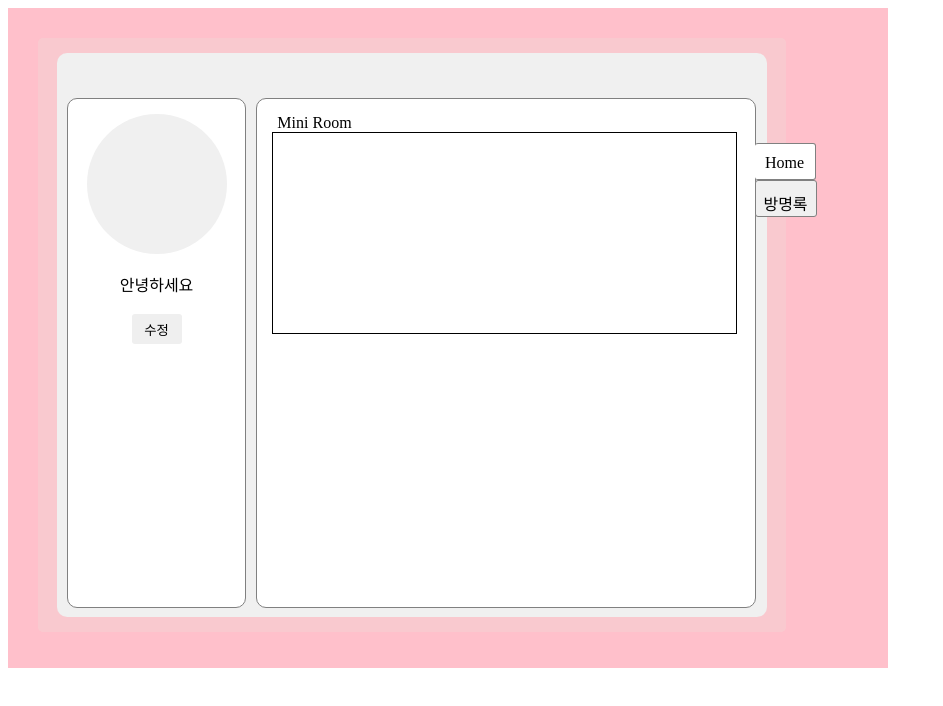
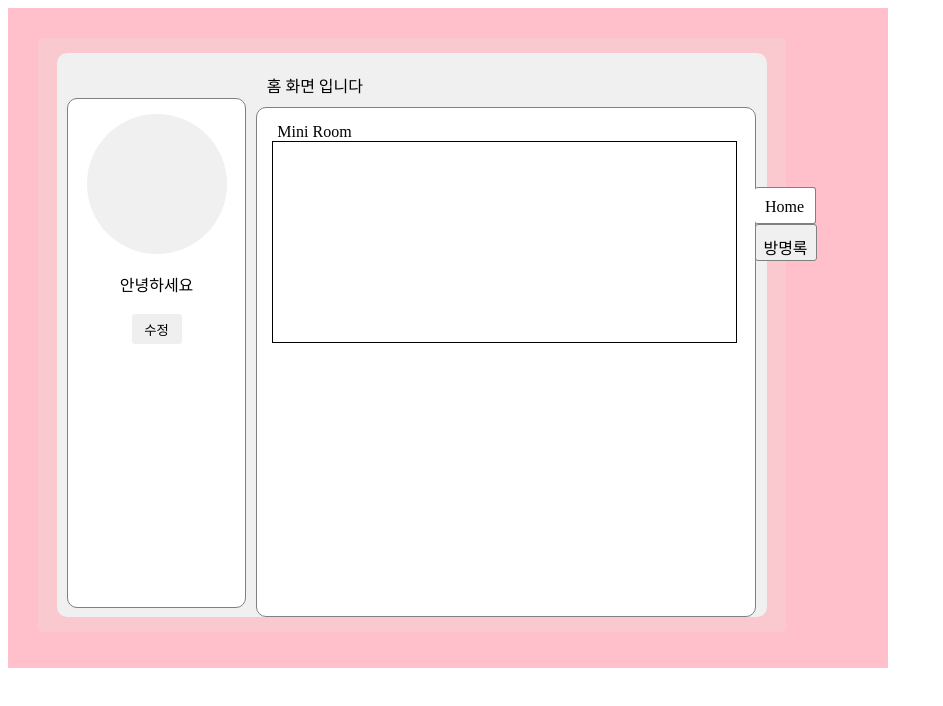
Before and after one commit to zlhunzzing/sangkeum_hompy, a React (Create React App) app in the folder client/: page / in a window 1280 px wide. Shown: the top 706 px of the page, without its empty margins (0-943 px from the left). Built offline with nearby package versions, Linux system fonts and the light colour scheme; a web font is replaced by a local one.

Commit message:
홈피 타이틀 추가

```diff
--- a/client/public/style.css
+++ b/client/public/style.css
@@ -43,9 +43,14 @@ button {
   border: 1px solid gray;
   border-radius: 10px;
 }
+.hompyTitle {
+  text-align: left;
+  margin-top: 20px;
+  margin-left: 210px;
+}
 .mainContent {
   float: left;
-  margin-top: 45px;
+  margin-top: 10px;
   left: 0%;
   bottom: 0%;
   background-color: white;
--- a/client/src/view/GuestbookView.tsx
+++ b/client/src/view/GuestbookView.tsx
@@ -21,6 +21,7 @@ const GuestbookView: React.FunctionComponent<Props> = ({
         <span className="sideContent">
           <ProfileComponent></ProfileComponent>
         </span>
+        <div className="hompyTitle">방명록 입니다</div>
 
         <div className="mainContent">
           <div style={{ margin: '15px' }}>
--- a/client/src/view/HomeView.tsx
+++ b/client/src/view/HomeView.tsx
@@ -11,6 +11,7 @@ export default function HomeView() {
           <span className="sideContent">
             <ProfileComponent></ProfileComponent>
           </span>
+          <div className="hompyTitle">홈 화면 입니다</div>
           <div className="mainContent">
             <MiniRoomComponent></MiniRoomComponent>
           </div>
```
